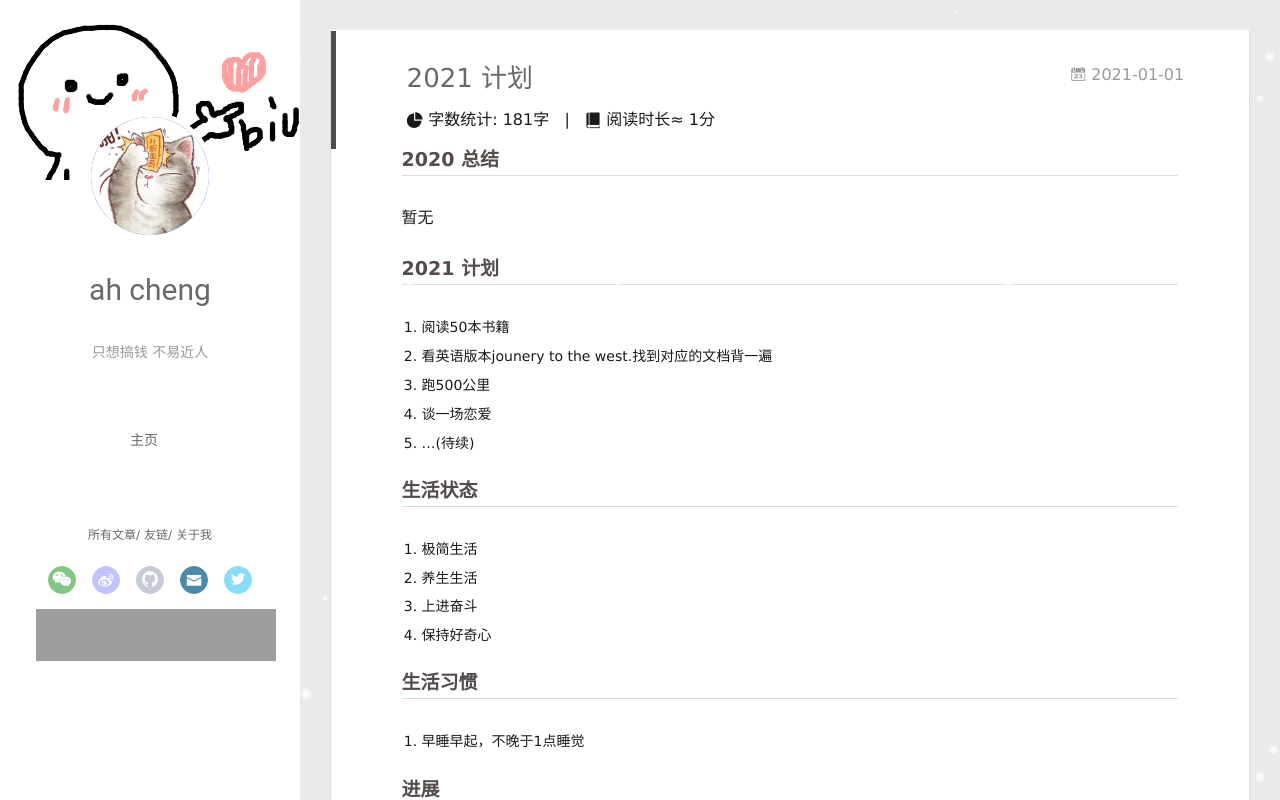
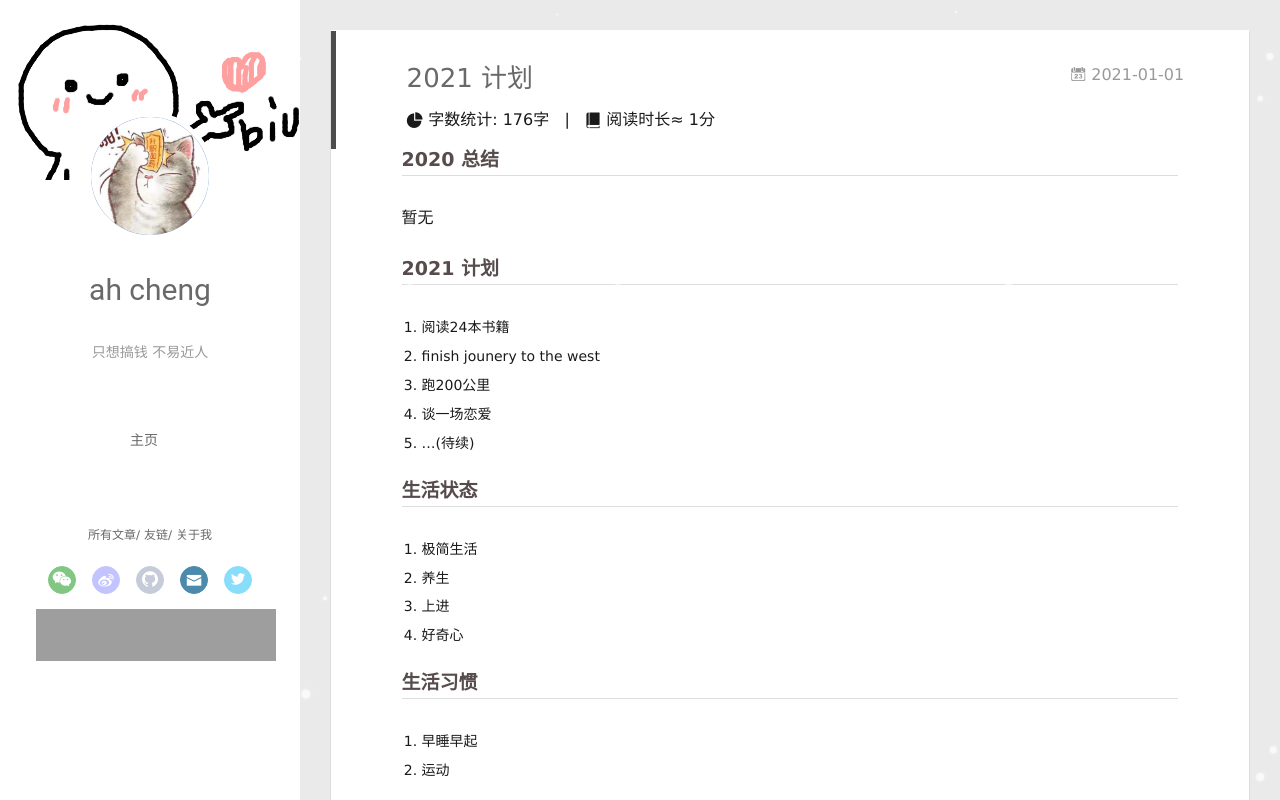
Before and after one commit to ah-cheng/ah-cheng.github.io, a plain HTML site: page 2021/01/01/2021-计划/index.html in a window 1280 px wide. Drawn offline with Linux system fonts and the light colour scheme; some packages are replaced by stand-ins of ours; no server answers; grey boxes are pictures that could not be loaded; animation ran at ten frames a second; a script that the page names is missing.

Commit message:
Site updated: 2021-06-08 00:43:31

```diff
--- a/2021/01/01/2021-计划/index.html
+++ b/2021/01/01/2021-计划/index.html
@@ -10,15 +10,15 @@
   <meta name="generator" content="hexo-theme-yilia-plus">
   <meta name="viewport" content="width=device-width, initial-scale=1, maximum-scale=1">
 
-  <meta name="description" content="2020 总结暂无 2021 计划 阅读50本书籍 看英语版本jounery to the west.找到对应的文档背一遍 跑500公里 谈一场恋爱 …(待续)  生活状态 极简生活 养生生活 上进奋斗 保持好奇心  生活习惯 早睡早起，不晚于1点睡觉  进展 已完成运动里程: 5 + 5 + 2.3 + 4 + 6 + 3.5 +3 + 3 + 4 + 2.2 &#x3D; 38 离目标还有 462 KM">
+  <meta name="description" content="2020 总结暂无 2021 计划 阅读24本书籍 finish jounery to the west 跑200公里 谈一场恋爱 …(待续)  生活状态 极简生活 养生 上进 好奇心  生活习惯 早睡早起 运动  进展 已完成运动里程: 5 + 5 + 2.3 + 4 + 6 + 3.5 +3 + 3 + 4 + 2.2 + 3 + 3 &#x3D; 38 离目标还有 158 KM 书籍计划 书籍已完成">
 <meta property="og:type" content="article">
 <meta property="og:title" content="2021 计划">
 <meta property="og:url" content="https://github.com/ah-cheng/ah-cheng.github.io/2021/01/01/2021-%E8%AE%A1%E5%88%92/index.html">
 <meta property="og:site_name" content="ah cheng">
-<meta property="og:description" content="2020 总结暂无 2021 计划 阅读50本书籍 看英语版本jounery to the west.找到对应的文档背一遍 跑500公里 谈一场恋爱 …(待续)  生活状态 极简生活 养生生活 上进奋斗 保持好奇心  生活习惯 早睡早起，不晚于1点睡觉  进展 已完成运动里程: 5 + 5 + 2.3 + 4 + 6 + 3.5 +3 + 3 + 4 + 2.2 &#x3D; 38 离目标还有 462 KM">
+<meta property="og:description" content="2020 总结暂无 2021 计划 阅读24本书籍 finish jounery to the west 跑200公里 谈一场恋爱 …(待续)  生活状态 极简生活 养生 上进 好奇心  生活习惯 早睡早起 运动  进展 已完成运动里程: 5 + 5 + 2.3 + 4 + 6 + 3.5 +3 + 3 + 4 + 2.2 + 3 + 3 &#x3D; 38 离目标还有 158 KM 书籍计划 书籍已完成">
 <meta property="og:locale" content="zh_CN">
 <meta property="article:published_time" content="2020-12-31T16:09:54.000Z">
-<meta property="article:modified_time" content="2021-05-16T05:49:49.253Z">
+<meta property="article:modified_time" content="2021-06-07T16:41:32.513Z">
 <meta property="article:author" content="ah cheng">
 <meta property="article:tag" content="规划">
 <meta name="twitter:card" content="summary">
@@ -250,7 +250,7 @@
       <!-- 百度字体平台:http://fontstore.baidu.com/static/editor/index.html -->
       <i class="icon-statistics"></i>
       <span class="post-meta-item-text"> 字数统计:</span>
-      <span class="post-count">181字</span>
+      <span class="post-count">176字</span>
     </span>
   </span>
 
@@ -272,25 +272,26 @@
 
     <h3 id="2020-总结"><a href="#2020-总结" class="headerlink" title="2020 总结"></a>2020 总结</h3><p>暂无</p>
 <h3 id="2021-计划"><a href="#2021-计划" class="headerlink" title="2021 计划"></a>2021 计划</h3><ol>
-<li>阅读50本书籍</li>
-<li>看英语版本jounery to the west.找到对应的文档背一遍</li>
-<li>跑500公里</li>
+<li>阅读24本书籍</li>
+<li>finish jounery to the west</li>
+<li>跑200公里</li>
 <li>谈一场恋爱</li>
 <li>…(待续)</li>
 </ol>
 <h3 id="生活状态"><a href="#生活状态" class="headerlink" title="生活状态"></a>生活状态</h3><ol>
 <li>极简生活</li>
-<li>养生生活</li>
-<li>上进奋斗</li>
-<li>保持好奇心</li>
+<li>养生</li>
+<li>上进</li>
+<li>好奇心</li>
 </ol>
 <h3 id="生活习惯"><a href="#生活习惯" class="headerlink" title="生活习惯"></a>生活习惯</h3><ol>
-<li>早睡早起，不晚于1点睡觉</li>
+<li>早睡早起</li>
+<li>运动</li>
 </ol>
 <h3 id="进展"><a href="#进展" class="headerlink" title="进展"></a>进展</h3><ol>
-<li>已完成运动里程: 5 + 5 + 2.3 + 4 + 6 + 3.5 +3 + 3 + 4 + 2.2 = 38 离目标还有 462 KM</li>
-<li>书籍计划<br> 书籍已完成 8 本，距离目标还有 42 本<br> 《长夜难明》<br> 《坏小孩》<br> 《认知觉醒》<br> 《中国经济2021，开启复式时代》<br> 《棋王》<br> 《赡养人类》<br> 《皮肤的抗议书》<br> 《中国城市大洗牌》</li>
-<li>英语计划：<br> Journey to the west背到11篇.</li>
+<li>已完成运动里程: 5 + 5 + 2.3 + 4 + 6 + 3.5 +3 + 3 + 4 + 2.2 + 3 + 3 = 38 离目标还有 158 KM</li>
+<li>书籍计划<br> 书籍已完成 10 本，距离目标还有 40 本<br> 《长夜难明》<br> 《坏小孩》<br> 《认知觉醒》<br> 《中国经济2021，开启复式时代》<br> 《棋王》<br> 《赡养人类》<br> 《皮肤的抗议书》<br> 《中国城市大洗牌》<br> 《为什么是中国》<br> 《内心虚胖的人需要停下来思考》</li>
+<li>英语计划：<br> Journey to the west capture 11</li>
 </ol>
 
 
--- a/atom.xml
+++ b/atom.xml
@@ -6,7 +6,7 @@
   <link href="https://github.com/ah-cheng/ah-cheng.github.io/atom.xml" rel="self"/>
 
   <link href="https://github.com/ah-cheng/ah-cheng.github.io/"/>
-  <updated>2021-05-16T05:49:49.253Z</updated>
+  <updated>2021-06-07T16:41:32.513Z</updated>
   <id>https://github.com/ah-cheng/ah-cheng.github.io/</id>
 
   <author>
@@ -21,7 +21,7 @@
     <link href="https://github.com/ah-cheng/ah-cheng.github.io/2021/01/01/2021-%E8%AE%A1%E5%88%92/"/>
     <id>https://github.com/ah-cheng/ah-cheng.github.io/2021/01/01/2021-%E8%AE%A1%E5%88%92/</id>
     <published>2020-12-31T16:09:54.000Z</published>
-    <updated>2021-05-16T05:49:49.253Z</updated>
+    <updated>2021-06-07T16:41:32.513Z</updated>
 
 
 
```
Also changed, not shown: index.html (+11 -10 lines).
